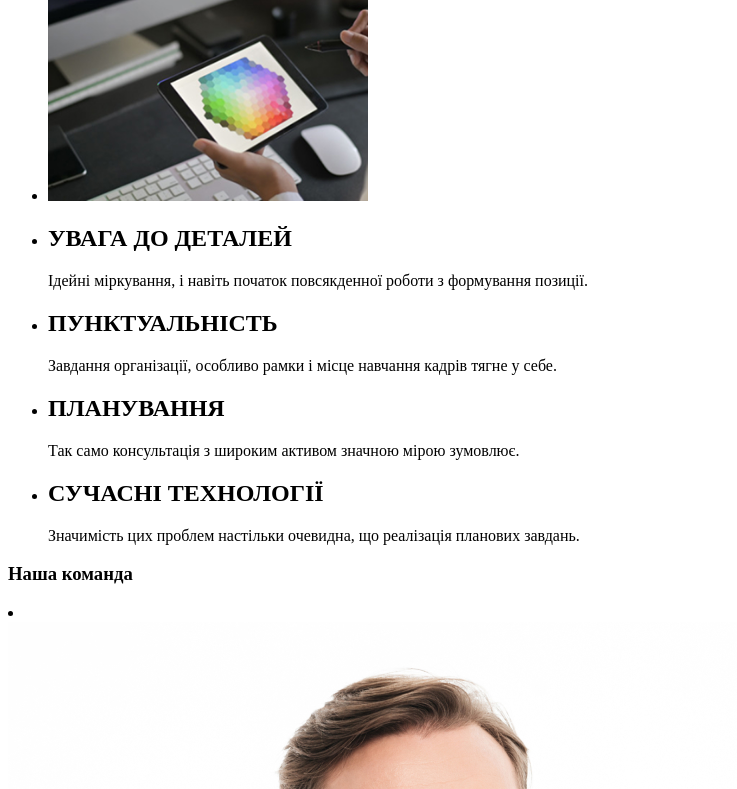
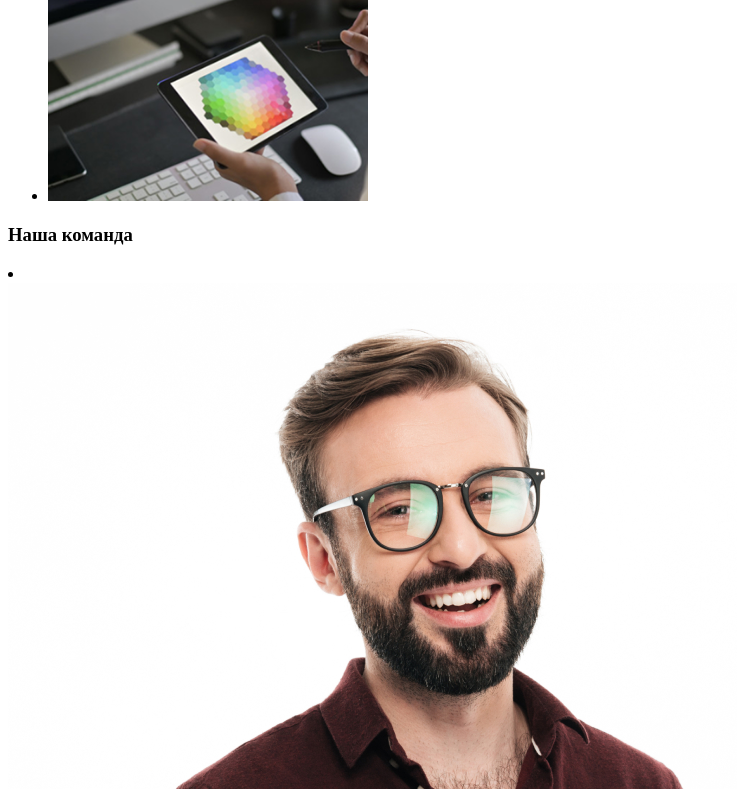
Before and after one commit to SutnychenkoMichailo/web-studio, a plain HTML site: page index.html in a window 1280 px wide. Shown: the part 1204-1993 px from the top of the page, without its empty margins (0-737 px from the left). Drawn offline with Linux system fonts and the light colour scheme.

Commit message:
Доробив всі свої помилки

```diff
--- a/index.html
+++ b/index.html
@@ -28,25 +28,34 @@
         <h1>ЕФЕКТИВНІ РІШЕННЯ ДЛЯ ВАШОГО БІЗНЕСУ</h1>
         <button type="button">Замовити послугу</button>
       </section>
+      <section>
         <ul>
           <li>
             <h2>УВАГА ДО ДЕТАЛЕЙ</h2>
             <p>
-            Ідейні міркування, і навіть початок повсякденної роботи з формування
-            позиції.
+              Ідейні міркування, і навіть початок повсякденної роботи з
+              формування позиції.
             </p>
           </li>
+        </ul>
+        <ul>
           <li>
             <h2>ПУНКТУАЛЬНІСТЬ</h2>
             <p>
-            Завдання організації, особливо рамки і місце навчання кадрів тягне у
-            себе.
+              Завдання організації, особливо рамки і місце навчання кадрів тягне
+              у себе.
             </p>
           </li>
+        </ul>
+        <ul>
           <li>
             <h2>ПЛАНУВАННЯ</h2>
-          <p>Так само консультація з широким активом значною мірою зумовлює.</p>
+            <p>
+              Так само консультація з широким активом значною мірою зумовлює.
+            </p>
           </li>
+        </ul>
+        <ul>
           <li>
             <h2>СУЧАСНІ ТЕХНОЛОГІЇ</h2>
             <p>
@@ -55,6 +64,7 @@
             </p>
           </li>
         </ul>
+      </section>
       <section>
         <h3>Чим ми займаємося</h3>
         <ul>
@@ -69,39 +79,7 @@
           </li>
         </ul>
       </section>
-      <ul>
-        <li>
-          <h2>УВАГА ДО ДЕТАЛЕЙ</h2>
-          <p>
-            Ідейні міркування, і навіть початок повсякденної роботи з формування
-            позиції.
-          </p>
-        </li>
-      </ul>
-      <ul>
-        <li>
-          <h2>ПУНКТУАЛЬНІСТЬ</h2>
-          <p>
-            Завдання організації, особливо рамки і місце навчання кадрів тягне у
-            себе.
-          </p>
-        </li>
-      </ul>
-      <ul>
-        <li>
-          <h2>ПЛАНУВАННЯ</h2>
-          <p>Так само консультація з широким активом значною мірою зумовлює.</p>
-        </li>
-      </ul>
-      <ul>
-        <li>
-          <h2>СУЧАСНІ ТЕХНОЛОГІЇ</h2>
-          <p>
-            Значимість цих проблем настільки очевидна, що реалізація планових
-            завдань.
-          </p>
-        </li>
-      </ul>
+
       <section>
         <h3>Наша команда</h3>
         <li>
```
Lines whose indentation alone changed are shown as unchanged.
